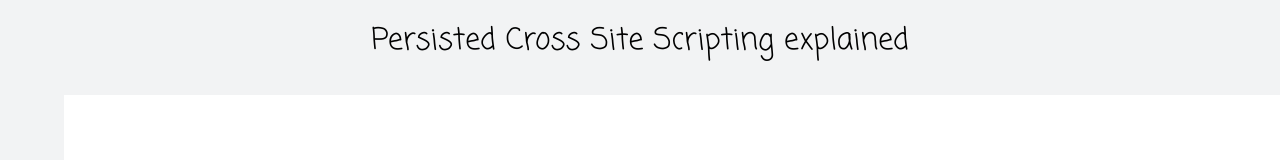
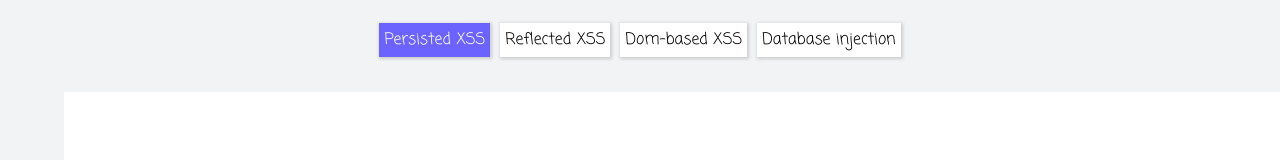
Before and after one commit to BootstrapBilly/XSS-diagrams, a React (Create React App) app: page / in a window 1280 px wide. Shown: the top 160 px of the page. Built offline with nearby package versions, Linux system fonts and the light colour scheme.

Commit message:
Added navigation buttons to the top bar, and removed the title to make it look cleaner, next I need to wire up the navigation buttons to the router

```diff
--- a/src/App.tsx
+++ b/src/App.tsx
@@ -7,17 +7,15 @@ import classes from './App.module.css';
 import { BrowserRouter, Switch, Route } from "react-router-dom"
 
 //functions
-import get_title from "./Util/generate_top_bar_title"
+import get_variables from "./Util/generate_top_bar_variables"
 
 //routes
-import XSS from "./views/XSS/XSS"
+import Persisted from "./Views/Persisted/Persisted"
 
 //components
 import TopBar from "./Shared components/Top_bar/Top_bar"
 
 const App = () => {
-
-  get_title()
 
   return (
 
@@ -25,13 +23,13 @@ const App = () => {
 
       <div className={classes.container}>
 
-        <TopBar title={get_title()} />
+        <TopBar active={get_variables()[0]} />
 
         {window.innerWidth < 1000 ? "This app only works on laptops or desktop sorry" : //if its not a laptop or desktop, display a message and not the app
 
         <Switch>
 
-          <Route path="/" exact component={XSS} />
+          <Route path="/" exact component={Persisted} />
 
         </Switch>}
 
--- a/src/views/XSS/Components/Section/Section.tsx
+++ b/src/Shared components/Section/Section.tsx
@@ -3,9 +3,9 @@ import React from 'react'
 import classes from './Section.module.css'
 
 //components
-import Text from "../../../../Shared components/Text/Text"
-import Graphic from "../../../../Shared components/Graphic/Graphic"
-import Arrow from "../../../../Shared components/Arrow/Arrow"
+import Text from "../../Shared components/Text/Text"
+import Graphic from "../../Shared components/Graphic/Graphic"
+import Arrow from "../../Shared components/Arrow/Arrow"
 
 type props = {
 
--- /dev/null
+++ b/src/Shared components/Top_bar/Components/Vulnerability/Vulnerability.module.css
@@ -0,0 +1,14 @@
+.container{
+    background-color: white;
+    display: flex;
+    justify-content: center;
+    align-items: center;
+    box-shadow: 1px 1px 3px 1px rgba(128, 128, 128, 0.329);
+    padding:5px;
+    margin: 5px;
+}
+
+.container:hover{
+    cursor: pointer;
+    background-color: #6b63ff60;
+}
--- /dev/null
+++ b/src/Shared components/Top_bar/Components/Vulnerability/Vulnerability.tsx
@@ -0,0 +1,30 @@
+import React from 'react'
+
+//css
+import classes from './Vulnerability.module.css'
+
+//variable styles
+import style from "./Vulnerability_variable_styles"
+
+type props = {
+
+    text: string//the text of the button
+    highlighted: Boolean//whether the button should be highlighted, set by comparing the title to the active title set in /util/generate_top_bar_variables.ts
+
+}
+
+const Vulnerability = ({ text, highlighted }: props) => {
+
+    return (
+
+        <div className={classes.container} style={highlighted ? style : undefined}>
+
+            {text}
+
+        </div>
+
+    )
+
+}
+
+export default Vulnerability
--- /dev/null
+++ b/src/Shared components/Top_bar/Components/Vulnerability/Vulnerability_variable_styles.ts
@@ -0,0 +1,8 @@
+const style = {
+
+    backgroundColor:"#6C63FF",
+    color:"white"
+
+}
+
+export default style
--- a/src/Shared components/Top_bar/Top_bar.module.css
+++ b/src/Shared components/Top_bar/Top_bar.module.css
@@ -1,4 +1,11 @@
 .container{
     display: flex;
     justify-content: center;
+    align-items: center;
+    flex-direction: column;
 }
+
+.button_container{
+    display: flex;
+    margin-top: 10px;
+}
--- a/src/Shared components/Top_bar/Top_bar.tsx
+++ b/src/Shared components/Top_bar/Top_bar.tsx
@@ -4,20 +4,24 @@ import React from 'react'
 import classes from './Top_bar.module.css'
 
 //components
-import Text from "../Text/Text"
+import Vulnerability from "./Components/Vulnerability/Vulnerability"
 
 type props = {
 
-    title: string
+    active: string//the currently active button, to highlight it, also generated by the util func - generate top bar variables
 }
 
-export const Top_bar = ({ title }: props) => {
+export const Top_bar = ({ active }: props) => {
 
     return (
 
         <div className={classes.container}>
 
-            <Text text={title} mt={10} size={30} />
+            <div className={classes.button_container}>
+
+                {["Persisted XSS", "Reflected XSS", "Dom-based XSS", "Database injection"].map(vulnerability => <Vulnerability text={vulnerability} highlighted={vulnerability === active ? true : false}/>)}
+
+            </div>
 
         </div>
 
--- a/src/Util/generate_top_bar_title.ts
+++ /dev/null
@@ -1,15 +0,0 @@
-const get_title = () => {
-
-    const current_page_url = window.location.href.split("/")[1]
-
-    switch(current_page_url){
-
-        case "": // slash(home)
-        return "Persisted Cross Site Scripting explained"
-
-        default: return "Persisted Cross Site Scripting explained"
-    }
-
-}
-
-export default get_title
--- /dev/null
+++ b/src/Util/generate_top_bar_variables.ts
@@ -0,0 +1,23 @@
+const get_variables = () => {
+
+    const current_page_url = window.location.href.split("/")[1]//get the url of the page after the / slash
+
+    /*
+
+    This function returns a title and active button name based on the current url
+    It must return an array,
+    1st element = name of the button on the top bar
+
+    */
+
+    switch (current_page_url) {
+
+        case "": // slash(home)
+            return ["Persisted XSS"]
+
+        default: return ["Persisted XSS"]
+    }
+
+}
+
+export default get_variables
--- a/src/views/XSS/XSS.tsx
+++ b/src/Views/Persisted/Persisted.tsx
@@ -2,10 +2,10 @@
 import React from 'react'
 
 //css
-import classes from './XSS.module.css'
+import classes from './Persisted.module.css'
 
 //components
-import Section from "./Components/Section/Section"
+import Section from "../../Shared components/Section/Section"
 
 const XSS = () => {
 
```
Also changed, not shown: src/Shared components/Section/Section.module.css (renamed from src/views/XSS/Components/Section/Section.module.css), src/Views/Persisted/Persisted.module.css (renamed from src/views/XSS/XSS.module.css).
